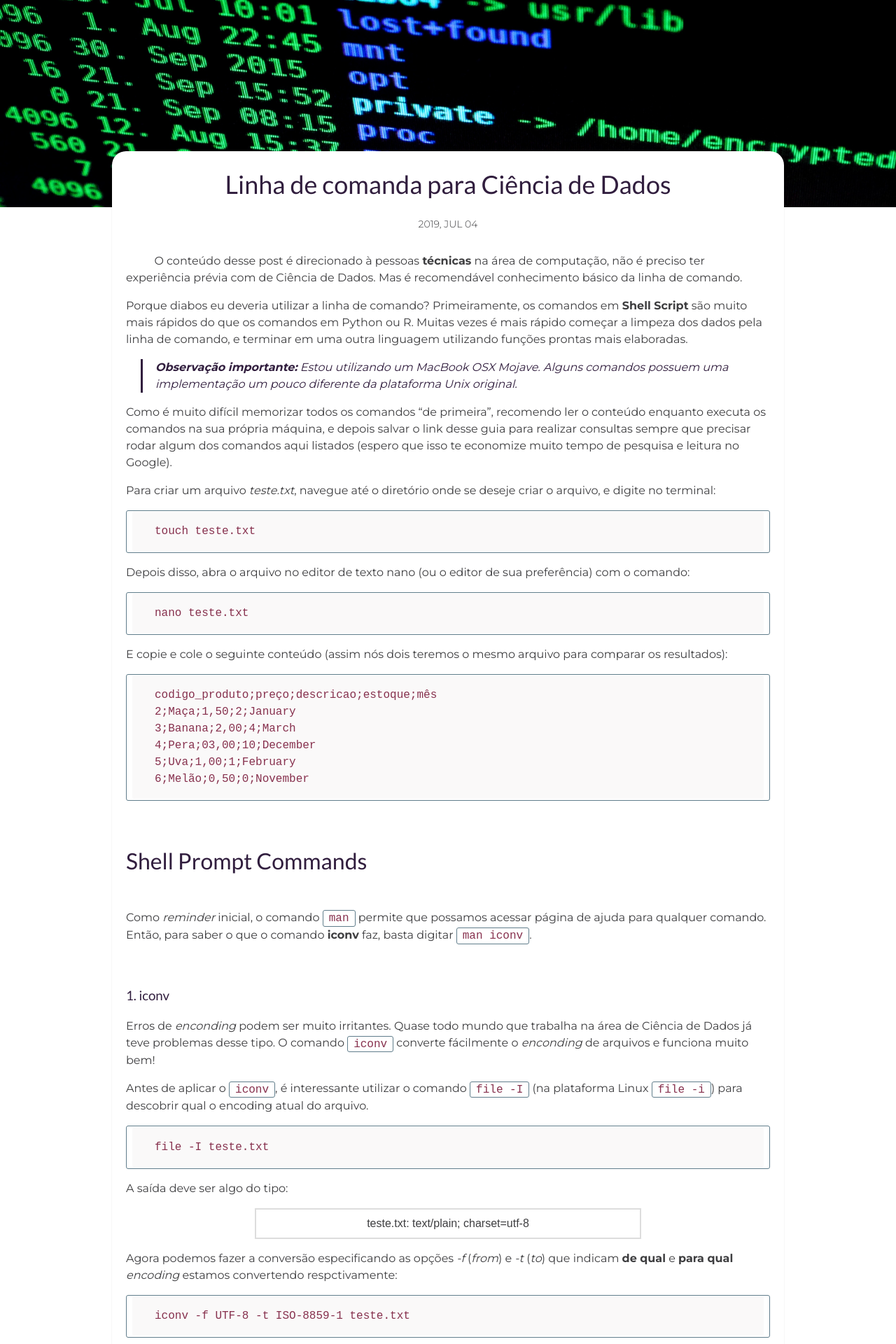
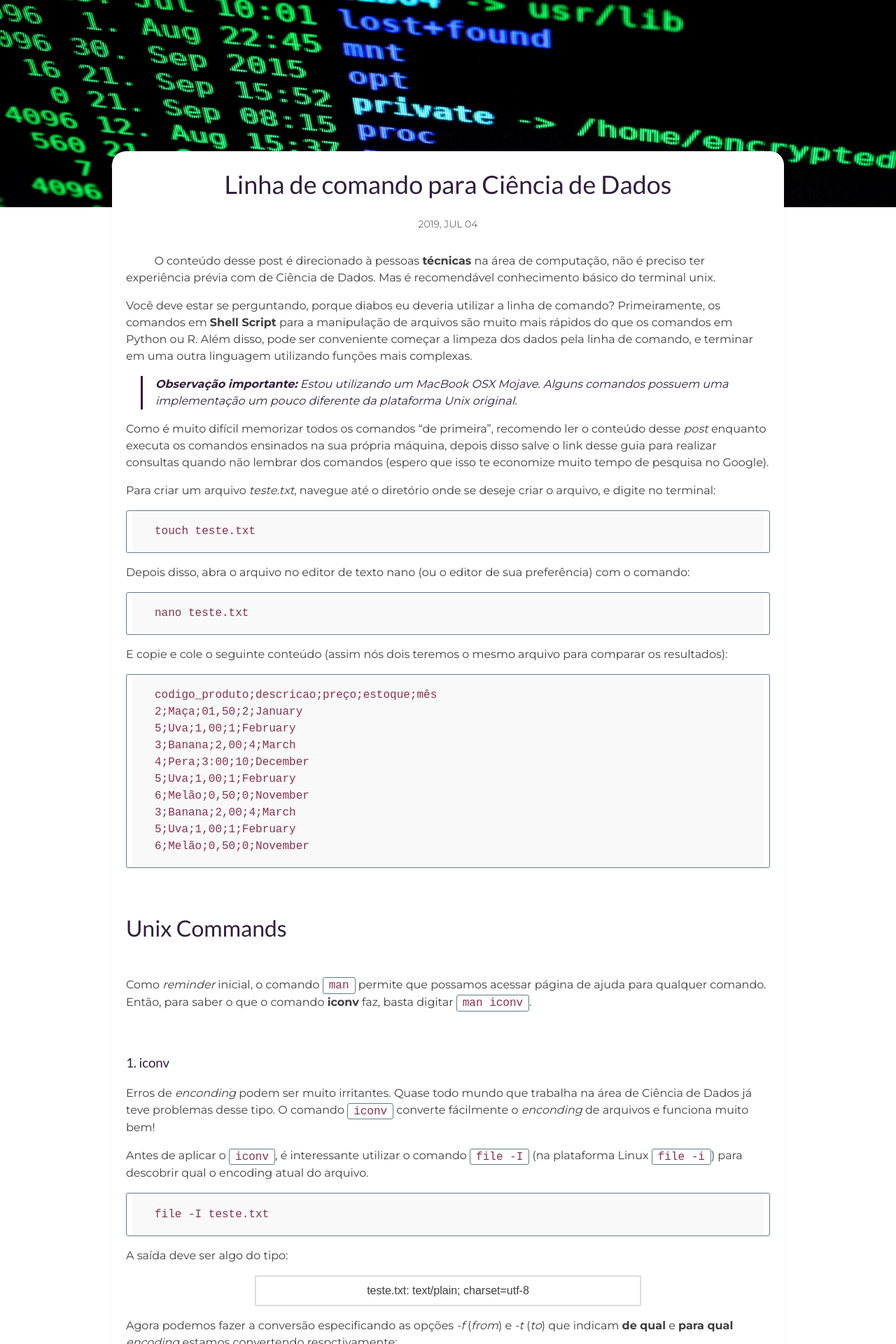
Before and after one commit to lorenzocesconetto/lorenzocesconetto.github.io, a Jekyll site: the page built from _posts/2019-07-04-linha-de-comando-para-ciencia-de-dados.markdown, in a window 1280 px wide. Shown: the part 307-2227 px from the top of the page at 70% size. Built offline with Jekyll 4.4.1, drawn with Linux system fonts in a browser that asks for light colours; comment, search, counter and statistics services are not loaded; some of the changed text lies outside the part shown.

Commit message:
Adjustments to the post about unix command line

````diff
--- a/_posts/2019-07-04-linha-de-comanda-para-ciencia-de-dados.markdown
+++ b/_posts/2019-07-04-linha-de-comando-para-ciencia-de-dados.markdown
@@ -1,6 +1,6 @@
 ---
 layout: post
-title: Linha de comanda para Ciência de Dados
+title: Linha de comando para Ciência de Dados
 date: 2019-07-04 21:31:57
 img: terminal-code.jpg
 tags: [Ciência de Dados]
@@ -8,13 +8,13 @@
 published: true
 ---
 
-&emsp; &emsp; O conteúdo desse post é direcionado à pessoas **técnicas** na área de computação, não é preciso ter experiência prévia com de Ciência de Dados. Mas é recomendável conhecimento básico da linha de comando.
+&emsp; &emsp; O conteúdo desse post é direcionado à pessoas **técnicas** na área de computação, não é preciso ter experiência prévia com de Ciência de Dados. Mas é recomendável conhecimento básico do terminal unix.
 
-Porque diabos eu deveria utilizar a linha de comando? Primeiramente, os comandos em **Shell Script** são muito mais rápidos do que os comandos em Python ou R. Muitas vezes é mais rápido começar a limpeza dos dados pela linha de comando, e terminar em uma outra linguagem utilizando funções prontas mais elaboradas.
+Você deve estar se perguntando, porque diabos eu deveria utilizar a linha de comando? Primeiramente, os comandos em **Shell Script** para a manipulação de arquivos são muito mais rápidos do que os comandos em Python ou R. Além disso, pode ser conveniente começar a limpeza dos dados pela linha de comando, e terminar em uma outra linguagem utilizando funções mais complexas.
 
 > __Observação importante:__ Estou utilizando um MacBook OSX Mojave. Alguns comandos possuem uma implementação um pouco diferente da plataforma Unix original.
 
-Como é muito difícil memorizar todos os comandos "de primeira", recomendo ler o conteúdo enquanto executa os comandos na sua própria máquina, e depois salvar o link desse guia para realizar consultas sempre que precisar rodar algum dos comandos aqui listados (espero que isso te economize muito tempo de pesquisa e leitura no Google).
+Como é muito difícil memorizar todos os comandos "de primeira", recomendo ler o conteúdo desse _post_ enquanto executa os comandos ensinados na sua própria máquina, depois disso salve o link desse guia para realizar consultas quando não lembrar dos comandos (espero que isso te economize muito tempo de pesquisa no Google).
 
 Para criar um arquivo *teste.txt*, navegue até o diretório onde se deseje criar o arquivo, e digite no terminal:
 
@@ -31,15 +31,19 @@
 E copie e cole o seguinte conteúdo (assim nós dois teremos o mesmo arquivo para comparar os resultados):
 
 ```
-codigo_produto;preço;descricao;estoque;mês
-2;Maça;1,50;2;January
+codigo_produto;descricao;preço;estoque;mês
+2;Maça;01,50;2;January
+5;Uva;1,00;1;February
 3;Banana;2,00;4;March
-4;Pera;03,00;10;December
+4;Pera;3:00;10;December
+5;Uva;1,00;1;February
+6;Melão;0,50;0;November
+3;Banana;2,00;4;March
 5;Uva;1,00;1;February
 6;Melão;0,50;0;November
 ```
 <br>
-# Shell Prompt Commands
+# Unix Commands
 <br>
 Como _reminder_ inicial, o comando `man` permite que possamos acessar página de ajuda para qualquer comando. Então, para saber o que o comando **iconv** faz, basta digitar `man iconv`.
 
@@ -80,10 +84,15 @@
 
 O output do comando será:
 
-| place_holder |
-| place_holder |
-| place_holder |
-| place_holder |
+<div class="alert alert-secondary" role="alert">
+  9      10     252 teste.txt
+</div>
+
+<pre>
+	<strong>
+		9      10     252 teste.txt
+	</strong>
+</pre>
 
 <br>
 
@@ -98,11 +107,9 @@
 
 O output do primeiro comando será:
 
+|codigo_produto;descricao;preço;estoque;mês|
+|2;Maça;01,50;2;January|
 
-place_holder |
-place_holder |
-place_holder |
-place_holder |
 
 Para obter pular as _n_ primeiras linhas do arquivo, utiliza-se o comando _tail_ com o sinal "+" junto ao número de linhas. Por exemplo:
 
````
Also changed, not shown: 1 other file.
